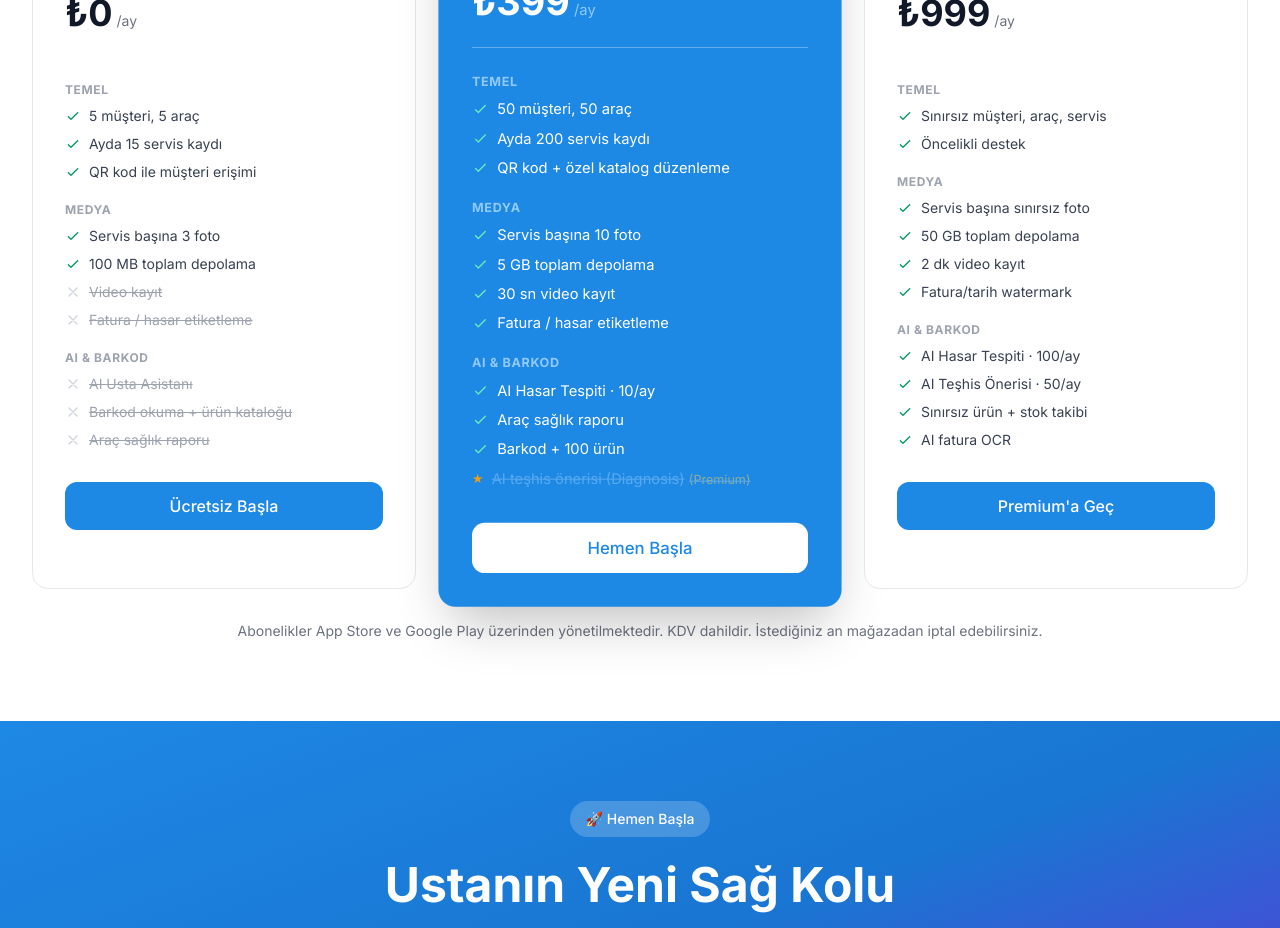
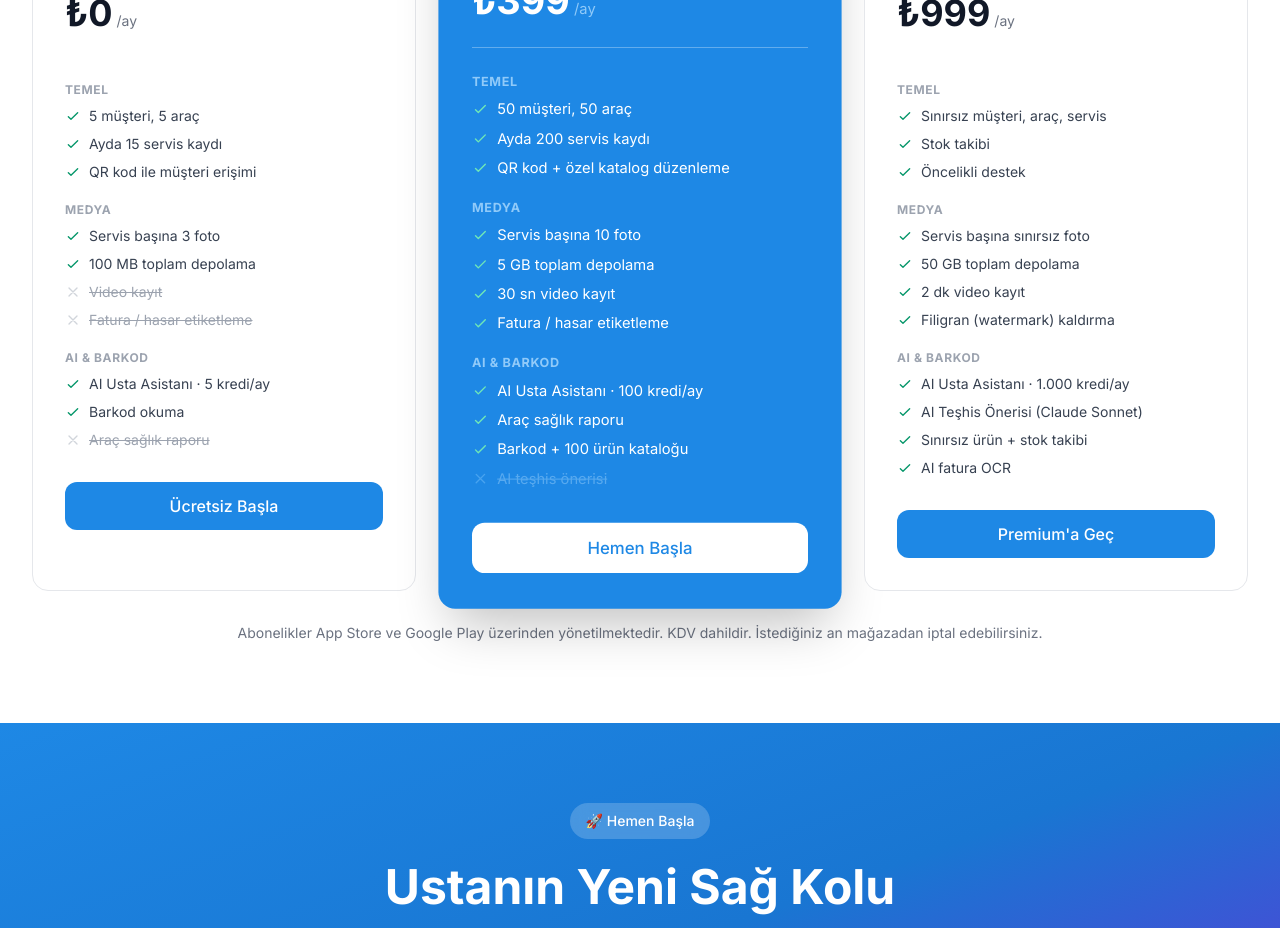
Before and after one commit to rearlabai/tamir-web, a Next.js app: page / in a window 1280 px wide. Shown: the part 3420-4348 px from the top of the page. Built offline with nearby package versions, Linux system fonts and the light colour scheme; no server answers.

Commit message:
feat(pricing): update feature lists to match app capabilities
- FREE: add 5 AI kredi/ay and barkod okuma
- BASIC: unified AI credits (100/ay), remove teşhis note
- PREMIUM: ₺999 (unchanged), stok takibi, watermark kaldırma,
  1.000 AI kredi/ay, Claude Sonnet teşhis vurgusu

```diff
--- a/components/landing/Pricing.tsx
+++ b/components/landing/Pricing.tsx
@@ -45,8 +45,8 @@ const plans: Plan[] = [
       {
         title: 'AI & Barkod',
         features: [
-          { label: 'AI Usta Asistanı', included: false },
-          { label: 'Barkod okuma + ürün kataloğu', included: false },
+          { label: 'AI Usta Asistanı · 5 kredi/ay', included: true },
+          { label: 'Barkod okuma', included: true },
           { label: 'Araç sağlık raporu', included: false },
         ],
       },
@@ -80,10 +80,10 @@ const plans: Plan[] = [
       {
         title: 'AI & Barkod',
         features: [
-          { label: 'AI Hasar Tespiti · 10/ay', included: true },
+          { label: 'AI Usta Asistanı · 100 kredi/ay', included: true },
           { label: 'Araç sağlık raporu', included: true },
-          { label: 'Barkod + 100 ürün', included: true },
-          { label: 'AI teşhis önerisi (Diagnosis)', note: 'Premium' },
+          { label: 'Barkod + 100 ürün kataloğu', included: true },
+          { label: 'AI teşhis önerisi', included: false },
         ],
       },
     ],
@@ -101,6 +101,7 @@ const plans: Plan[] = [
         title: 'Temel',
         features: [
           { label: 'Sınırsız müşteri, araç, servis', included: true },
+          { label: 'Stok takibi', included: true },
           { label: 'Öncelikli destek', included: true },
         ],
       },
@@ -110,20 +111,20 @@ const plans: Plan[] = [
           { label: 'Servis başına sınırsız foto', included: true },
           { label: '50 GB toplam depolama', included: true },
           { label: '2 dk video kayıt', included: true },
-          { label: 'Fatura/tarih watermark', included: true },
+          { label: 'Filigran (watermark) kaldırma', included: true },
         ],
       },
       {
         title: 'AI & Barkod',
         features: [
-          { label: 'AI Hasar Tespiti · 100/ay', included: true },
-          { label: 'AI Teşhis Önerisi · 50/ay', included: true },
+          { label: 'AI Usta Asistanı · 1.000 kredi/ay', included: true },
+          { label: 'AI Teşhis Önerisi (Claude Sonnet)', included: true },
           { label: 'Sınırsız ürün + stok takibi', included: true },
           { label: 'AI fatura OCR', included: true },
         ],
       },
     ],
-    cta: 'Premium\'a Geç',
+    cta: "Premium'a Geç",
     highlighted: false,
   },
 ];
```
